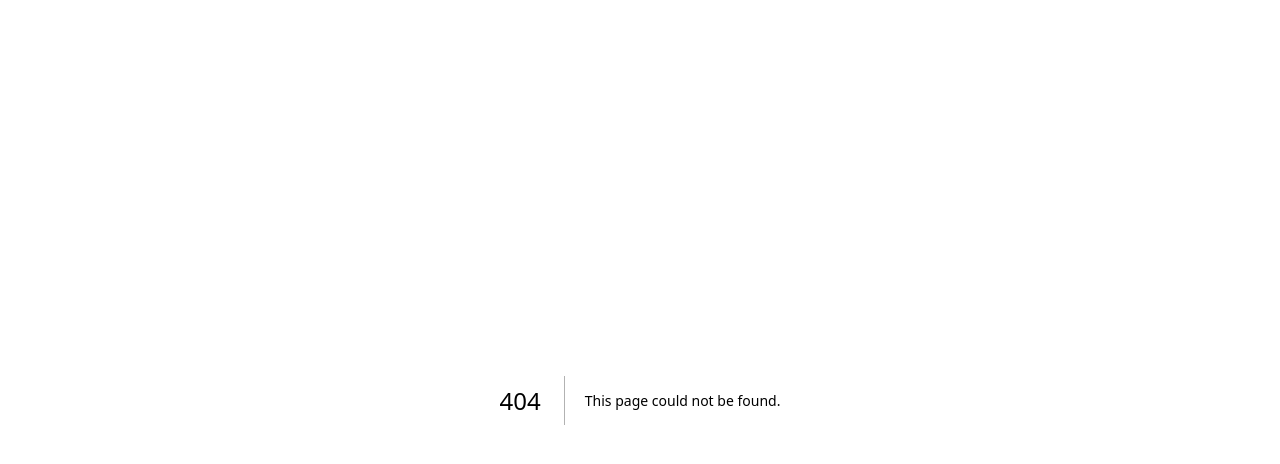
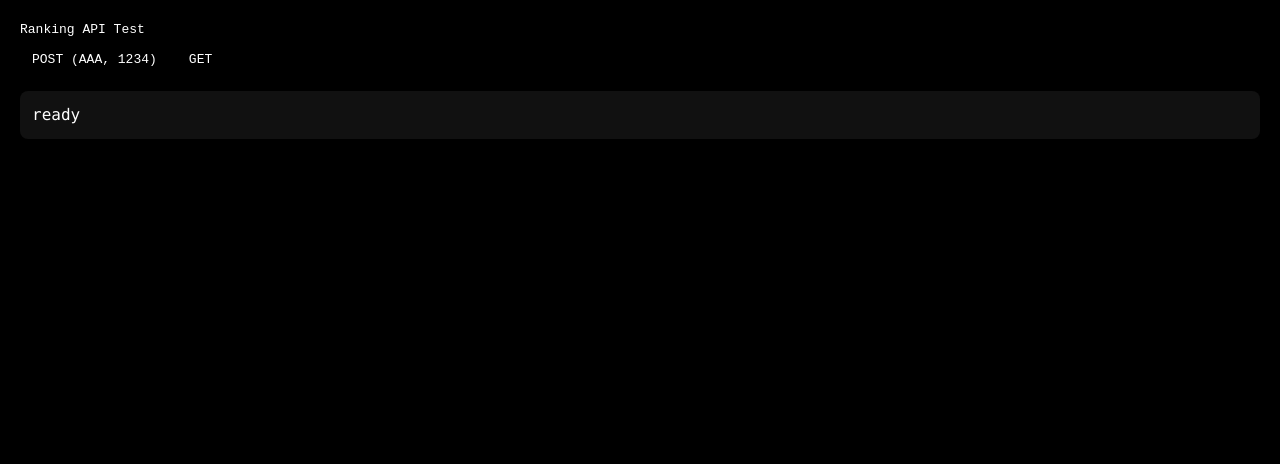
Before and after one commit to btollotus/cal-test-01, a Next.js app: page /ranking-test in a window 1280 px wide. Before the commit this address had no page. Shown: the top 464 px of the page. Built offline with nearby package versions, Linux system fonts and the light colour scheme.

Commit message:
deploy: intro + online stats

```diff
--- /dev/null
+++ b/app/ranking-test/page.tsx
@@ -0,0 +1,36 @@
+'use client';
+
+import { useState } from 'react';
+
+export default function RankingTestPage() {
+  const [log, setLog] = useState<string>('ready');
+
+  const post = async () => {
+    setLog('posting...');
+    const res = await fetch('/api/ranking?game=galaga', {
+      method: 'POST',
+      headers: { 'Content-Type': 'application/json' },
+      body: JSON.stringify({ name: 'AAA', score: 1234 }),
+    });
+    const json = await res.json();
+    setLog(JSON.stringify(json, null, 2));
+  };
+
+  const get = async () => {
+    setLog('loading...');
+    const res = await fetch('/api/ranking?game=galaga');
+    const json = await res.json();
+    setLog(JSON.stringify(json, null, 2));
+  };
+
+  return (
+    <div style={{ padding: 20, color: '#fff', background: '#000', minHeight: '100vh', fontFamily: 'monospace' }}>
+      <h1>Ranking API Test</h1>
+      <div style={{ display: 'flex', gap: 8, marginBottom: 12 }}>
+        <button onClick={post} style={{ padding: '10px 12px' }}>POST (AAA, 1234)</button>
+        <button onClick={get} style={{ padding: '10px 12px' }}>GET</button>
+      </div>
+      <pre style={{ whiteSpace: 'pre-wrap', background: '#111', padding: 12, borderRadius: 8 }}>{log}</pre>
+    </div>
+  );
+}
```
